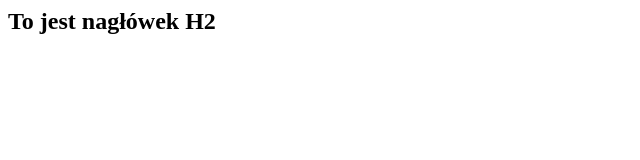
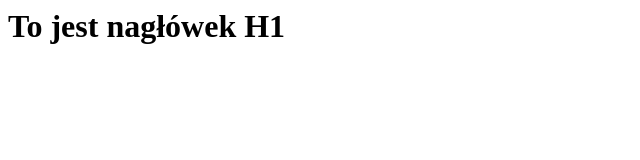
Before and after one commit to divinitus/ocp-poc-guides, a plain HTML site: page html/index.html in a window 1280 px wide. Shown: the whole page, without its empty margins (0-640 px from the left). Drawn offline with Linux system fonts and the light colour scheme.

Commit message:
Update index.html

```diff
--- a/html/index.html
+++ b/html/index.html
@@ -1,6 +1,6 @@
 <html>
   <head></head>
   <body>
-    <h2>To jest nagłówek H2</h2>
+    <h1>To jest nagłówek H1</h1>
   </body>
 </html>
```
